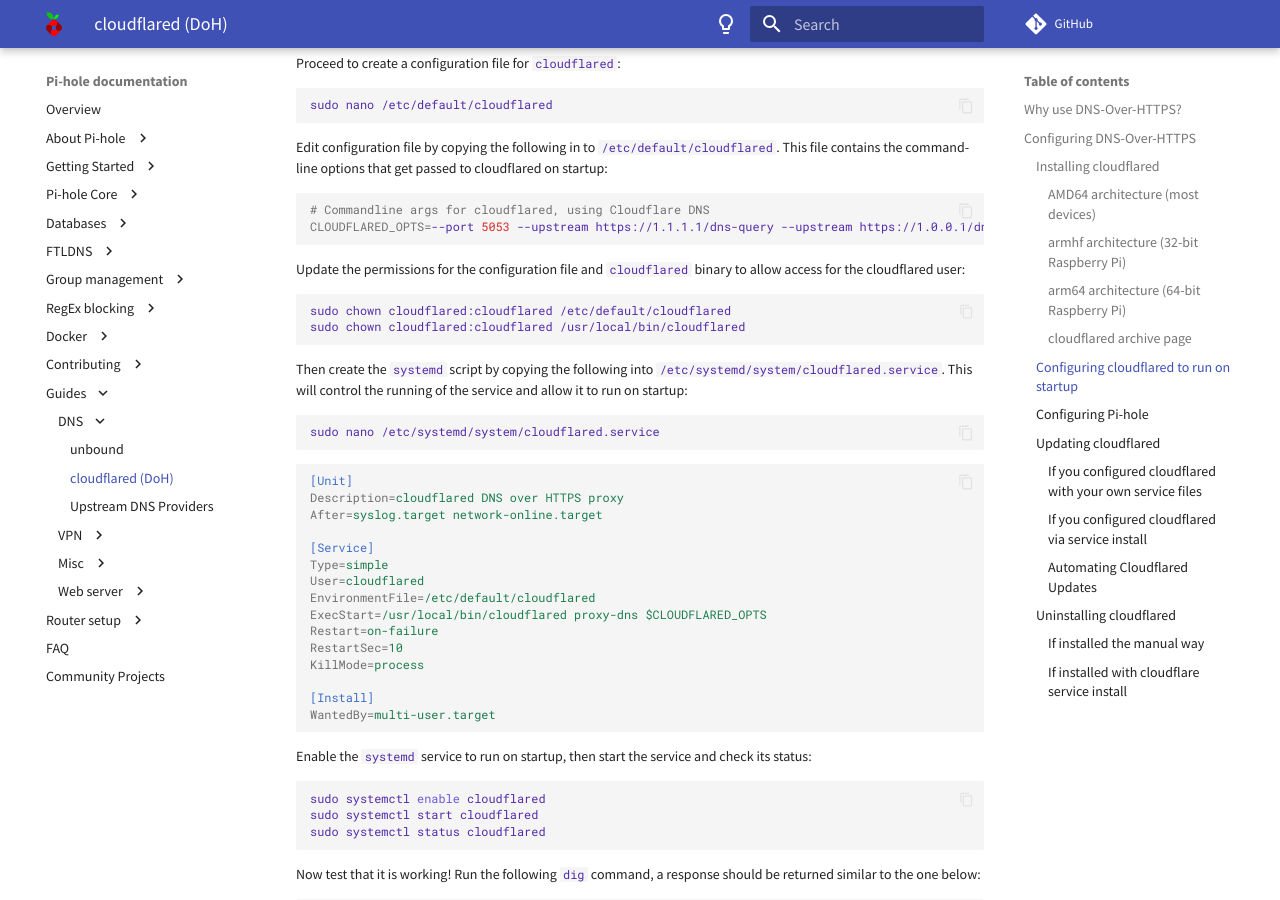
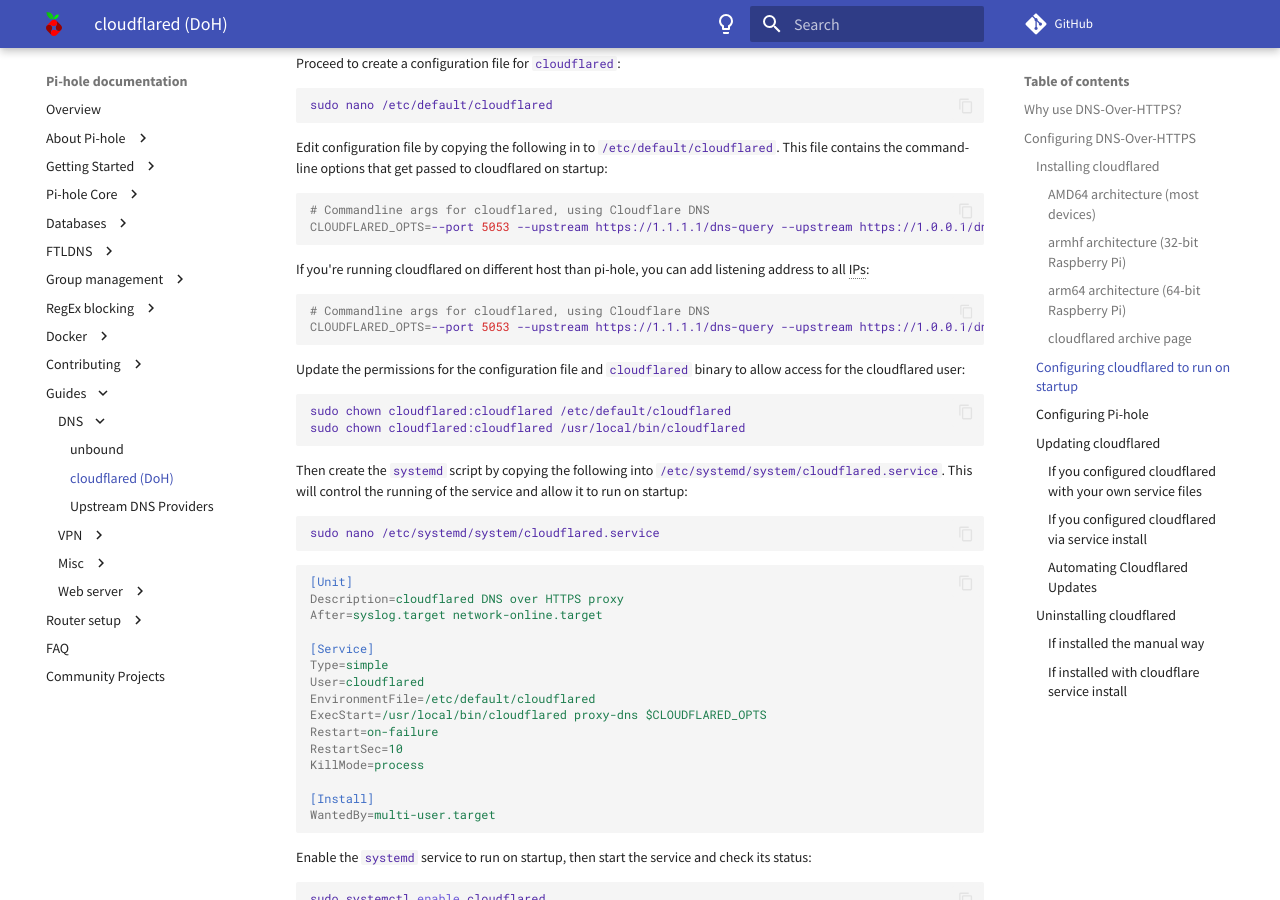
Before and after one commit to pi-hole/docs, an MkDocs documentation site: the page built from docs/guides/dns/cloudflared.md, in a window 1280 px wide and 900 px high, scrolled down 1707 px. Built offline with MkDocs 1.6.1 and Material for MkDocs 9.7.7, drawn with Linux system fonts in a browser that asks for light colours; comment, search, counter and statistics services are not loaded.

Commit message:
Update cloudflared.md
Add a step if cloudflared runs on different machine

Signed-off-by: ChristophorusReyhan <39609246+ChristophorusReyhan@users.noreply.github.com>

````diff
--- a/docs/guides/dns/cloudflared.md
+++ b/docs/guides/dns/cloudflared.md
@@ -82,6 +82,13 @@
 ```bash
 # Commandline args for cloudflared, using Cloudflare DNS
 CLOUDFLARED_OPTS=--port 5053 --upstream https://1.1.1.1/dns-query --upstream https://1.0.0.1/dns-query
+```
+
+If you're running cloudflared on different host than pi-hole, you can add listening address to all IPs:
+
+```bash
+# Commandline args for cloudflared, using Cloudflare DNS
+CLOUDFLARED_OPTS=--port 5053 --upstream https://1.1.1.1/dns-query --upstream https://1.0.0.1/dns-query --address 0.0.0.0
 ```
 
 Update the permissions for the configuration file and `cloudflared` binary to allow access for the cloudflared user:
````
